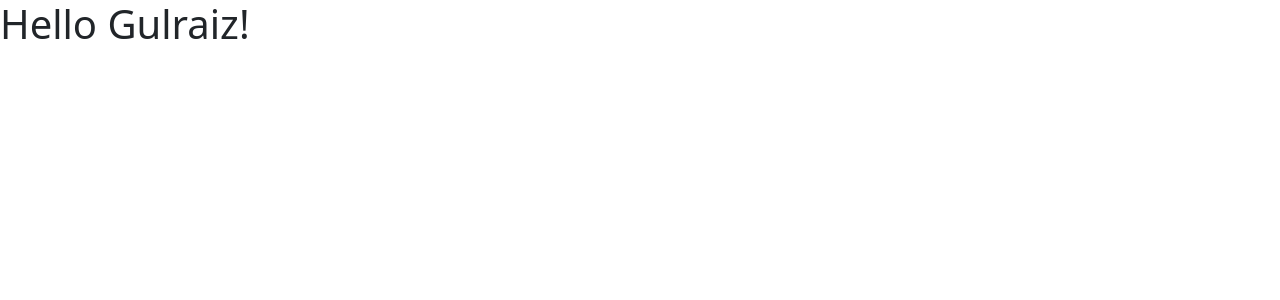
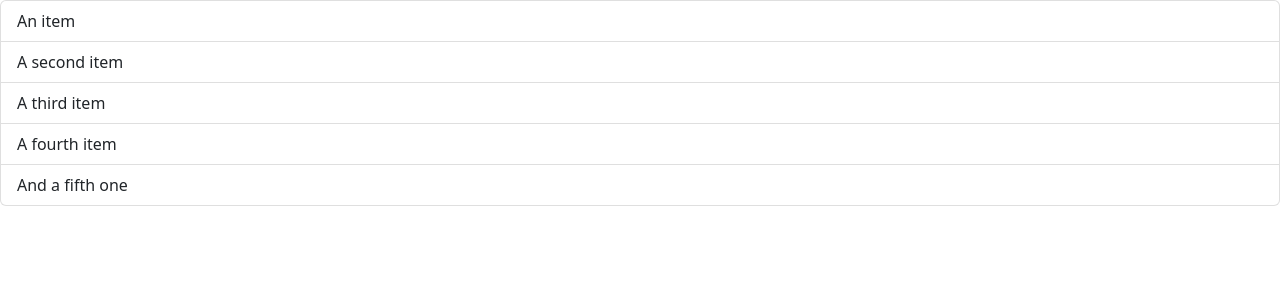
Before and after one commit to gulraiznaseer/react-app, a React (Vite) app: page / in a window 1280 px wide. Shown: the top 300 px of the page. Built offline with nearby package versions, Linux system fonts and the light colour scheme.

Commit message:
Add ListGroup Component

```diff
--- a/src/App.tsx
+++ b/src/App.tsx
@@ -1,7 +1,7 @@
-import Message from './Message';
+import ListGroup from './components/ListGroup';
 
 function App() {
-  return <div><Message></Message></div>
+  return <div><ListGroup /></div>
 
 }
 
--- /dev/null
+++ b/src/components/ListGroup.tsx
@@ -0,0 +1,13 @@
+function ListGroup() {
+  return (
+    <ul className="list-group">
+      <li className="list-group-item">An item</li>
+      <li className="list-group-item">A second item</li>
+      <li className="list-group-item">A third item</li>
+      <li className="list-group-item">A fourth item</li>
+      <li className="list-group-item">And a fifth one</li>
+    </ul>
+  );
+}
+
+export default ListGroup;
```
